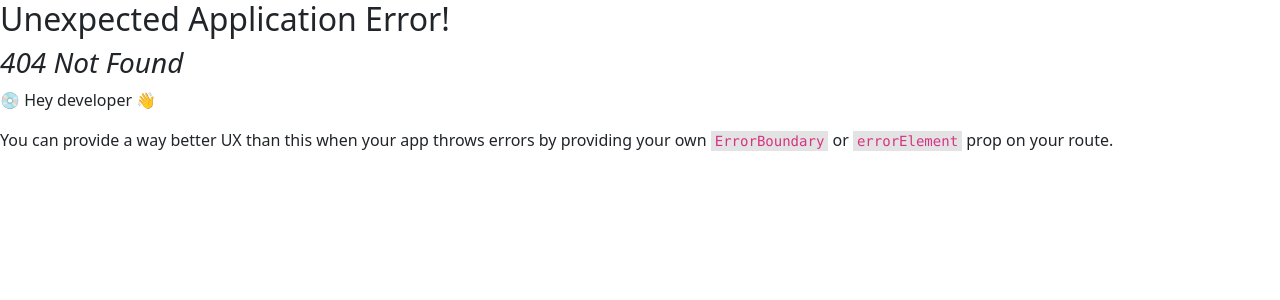
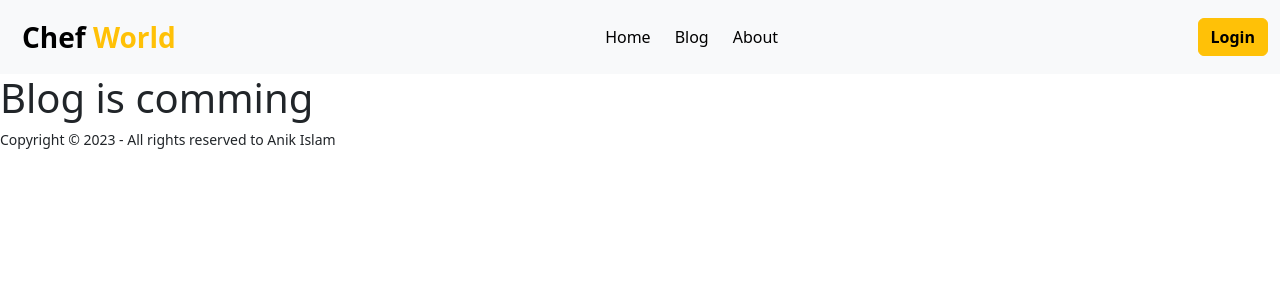
Before and after one commit to anikbsmrstucse/chef-hunter-client-side, a React (Vite) app: page /blog in a window 1280 px wide. Before the commit this address had no page. Shown: the top 300 px of the page. Built offline with nearby package versions, Linux system fonts and the light colour scheme.

Commit message:
nav bar done

```diff
--- a/index.html
+++ b/index.html
@@ -4,7 +4,14 @@
     <meta charset="UTF-8" />
     <link rel="icon" type="image/svg+xml" href="/vite.svg" />
     <meta name="viewport" content="width=device-width, initial-scale=1.0" />
-    <title>Vite + React</title>
+    <title>Chef Hunter</title>
+    <link rel="preconnect" href="https://fonts.googleapis.com" />
+    <link rel="preconnect" href="https://fonts.gstatic.com" crossorigin />
+    <link
+      href="https://fonts.googleapis.com/css2?family=Poppins:wght@300;400;500;600;700&display=swap"
+      rel="stylesheet"
+    />
+    <link rel="stylesheet" href="./src/index.css">
   </head>
   <body>
     <div id="root"></div>
--- a/src/Routes/Routes.jsx
+++ b/src/Routes/Routes.jsx
@@ -2,6 +2,7 @@ import {
     createBrowserRouter
 } from "react-router-dom";
 import MainLayout from "../Layout/MainLayout";
+import Blog from "../pages/Blog/Blog";
 import Home from "../pages/Shared/Home/Home";
 import LoginPage from "../pages/Shared/Login/LoginPage";
 
@@ -17,6 +18,10 @@ import LoginPage from "../pages/Shared/Login/LoginPage";
             {
                 path:'login',
                 element:<LoginPage></LoginPage>
+            },
+            {
+                path:'blog',
+                element:<Blog></Blog>
             }
         ]
     }
--- a/src/index.css
+++ b/src/index.css
@@ -0,0 +1,5 @@
+*{
+  margin: 0;
+  border: 0;
+  font-size: 'Poppins', sans-serif;
+}
--- /dev/null
+++ b/src/pages/Blog/Blog.jsx
@@ -0,0 +1,11 @@
+import React from 'react';
+
+const Blog = () => {
+    return (
+        <div>
+            <h1>Blog is comming</h1>
+        </div>
+    );
+};
+
+export default Blog;
--- /dev/null
+++ b/src/pages/Shared/Header/Header.css
@@ -0,0 +1,25 @@
+.content{
+    justify-content: end !important;
+}
+
+.title{
+    transition: 0.5s;
+    padding: 8px 10px;
+    border-radius: 8px;
+    cursor: default;
+}
+.title:hover{
+    background-color: #DDE6ED;
+}
+
+.bg-hover{
+    transition: .5s;
+    border-radius: 8px;
+    font-weight: 500;
+    padding: 8px 10px;
+}
+.bg-hover:hover{
+    background-color: #DDE6ED;
+    margin-right: 5px;
+    padding: 8px 15px;
+}
--- a/src/pages/Shared/Header/Header.jsx
+++ b/src/pages/Shared/Header/Header.jsx
@@ -1,11 +1,30 @@
-import React from 'react';
+import React from "react";
+import { Button, Container, Nav, Navbar } from "react-bootstrap";
+import { Link } from "react-router-dom";
+import "./Header.css";
 
 const Header = () => {
-    return (
-        <div>
+  return (
+    <Navbar bg="light" expand="lg">
+    <Container fluid>
+      <Navbar.Brand className="text-warning fs-3 fw-semibold title " href="/"><span className="fw-bold text-black">Chef</span> World</Navbar.Brand>
+      <Navbar.Toggle aria-controls="navbarScroll" />
+      <Navbar.Collapse id="navbarScroll">
+        <Nav
+          className="mx-auto my-2 my-lg-0"
+          style={{ maxHeight: '100px' }}
+          navbarScroll
+        >
+          <Link to='/' className="text-decoration-none text-black me-1 bg-hover">Home</Link>
+          <Link className="text-decoration-none text-black me-1 bg-hover" to='/blog'>Blog</Link>
+          <Link className="text-decoration-none text-black me-3 bg-hover">About</Link>
+        </Nav>
+        <Link to='/login' className="sm:mt-1"><Button className="fw-semibold" variant="warning">Login</Button></Link>
+      </Navbar.Collapse>
 
-        </div>
-    );
+    </Container>
+  </Navbar>
+  );
 };
 
 export default Header;
```
